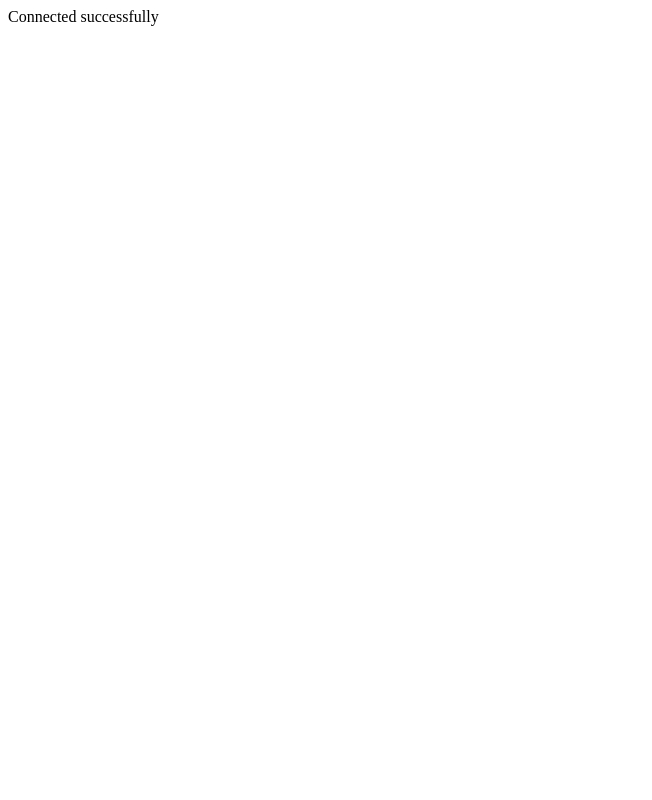
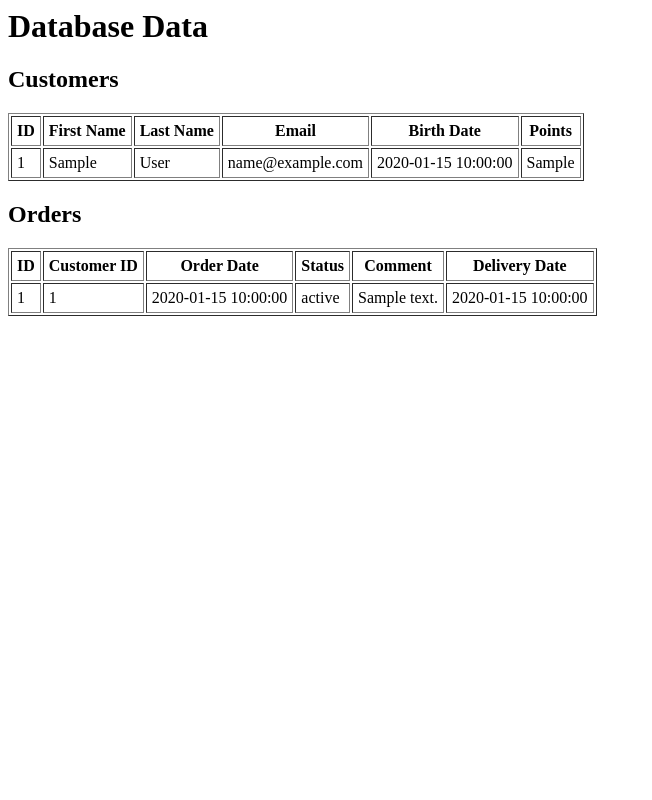
Before and after one commit to Sierazeke/store_07_04_2026-database-php, a PHP site: page / in a window 1280 px wide. Before the commit the part shown is almost empty. Shown: the whole page, without its empty margins (0-652 px from the left). Run offline with PHP 8.4, Linux system fonts and the light colour scheme; tables that the repository leaves empty or names only in its code hold one stand-in row (values such as "Sample post").

Commit message:
All orders and  customers are visable in html format

```diff
--- a/index.php
+++ b/index.php
@@ -10,7 +10,74 @@ if ($conn->connect_error) {
     die("Connection failed: " . $conn->connect_error);
 }
 
-echo "Connected successfully";
+echo "<h1>Database Data</h1>";
+
+/* ===== CUSTOMERS TABLE ===== */
+echo "<h2>Customers</h2>";
+
+$sql_customers = "SELECT * FROM customers";
+$result_customers = $conn->query($sql_customers);
+
+if ($result_customers->num_rows > 0) {
+    echo "<table border='1' cellpadding='5'>
+            <tr>
+                <th>ID</th>
+                <th>First Name</th>
+                <th>Last Name</th>
+                <th>Email</th>
+                <th>Birth Date</th>
+                <th>Points</th>
+            </tr>";
+
+    while($row = $result_customers->fetch_assoc()) {
+        echo "<tr>
+                <td>{$row['id']}</td>
+                <td>{$row['first_name']}</td>
+                <td>{$row['last_name']}</td>
+                <td>{$row['email']}</td>
+                <td>{$row['birth_date']}</td>
+                <td>{$row['points']}</td>
+              </tr>";
+    }
+
+    echo "</table>";
+} else {
+    echo "No customers found.";
+}
+
+
+/* ===== ORDERS TABLE ===== */
+echo "<h2>Orders</h2>";
+
+$sql_orders = "SELECT * FROM orders";
+$result_orders = $conn->query($sql_orders);
+
+if ($result_orders->num_rows > 0) {
+    echo "<table border='1' cellpadding='5'>
+            <tr>
+                <th>ID</th>
+                <th>Customer ID</th>
+                <th>Order Date</th>
+                <th>Status</th>
+                <th>Comment</th>
+                <th>Delivery Date</th>
+            </tr>";
+
+    while($row = $result_orders->fetch_assoc()) {
+        echo "<tr>
+                <td>{$row['id']}</td>
+                <td>{$row['customer_id']}</td>
+                <td>{$row['order_date']}</td>
+                <td>{$row['status']}</td>
+                <td>{$row['comment']}</td>
+                <td>{$row['delivery_date']}</td>
+              </tr>";
+    }
+
+    echo "</table>";
+} else {
+    echo "No orders found.";
+}
 
 $conn->close();
 ?>
```
